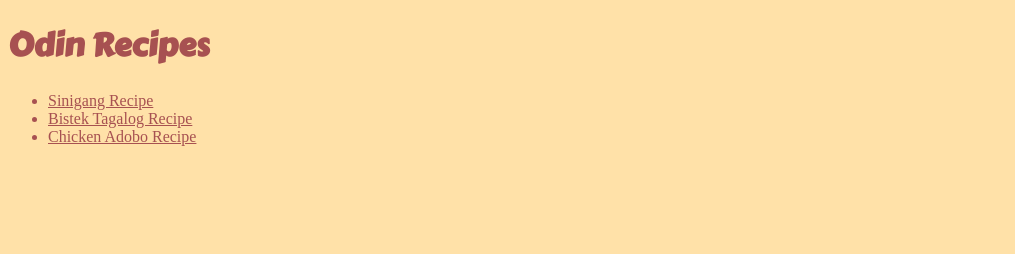
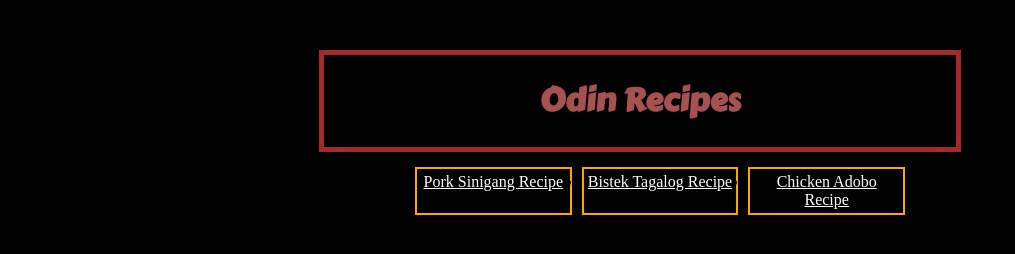
Before and after one commit to franzgregorio/odin-recipes, a plain HTML site: page index.html in a window 1280 px wide. Shown: the whole page, without its empty margins (0-1015 px from the left). Drawn offline with Linux system fonts and the light colour scheme; a web font is replaced by a local one.

Commit message:
centered items & applied flexbox rules

```diff
--- a/index.html
+++ b/index.html
@@ -18,12 +18,15 @@
   <title>Odin Recipes</title>
 </head>
 <body>
-  <h1 class="big-text">Odin Recipes</h1>
-  <ul>
-    <li><a class="recipe-name" href="./recipes/sinigang.html">Sinigang Recipe</a></li>
-    <li><a class="recipe-name" href="./recipes/bistek.html">Bistek Tagalog Recipe</a></li>
-    <li><a class="recipe-name" href="./recipes/adobo.html">Chicken Adobo Recipe</a></li>
-  </ul>
-
+  <div class="title">
+    <h1 class="big-text">Odin Recipes</h1>
+  </div>
+  <div class="items">
+    <ul>
+      <li><a class="recipe-name" href="./recipes/sinigang.html">Pork Sinigang Recipe</a></li>
+      <li><a class="recipe-name" href="./recipes/bistek.html">Bistek Tagalog Recipe</a></li>
+      <li><a class="recipe-name" href="./recipes/adobo.html">Chicken Adobo Recipe</a></li>
+    </ul>
+  </div>
 </body>
 </html>
--- a/style.css
+++ b/style.css
@@ -1,12 +1,37 @@
 * {
-  background-color: #ffe1a8;
-  color: #a75151;
+  background-color: black;
 }
 
 .big-text {
   font-family: 'Carter One', system-ui;
+  text-align: center;
+  color: #a75151;
 }
 
 .recipe-name {
   font-family: 'Laila', serif;
 }
+
+.title {
+  width: 50%;
+  margin: 50px auto 10px;
+  border: 5px solid brown;
+}
+
+ul {
+  margin: 5px auto;
+  width: 500px;
+  display: flex;
+}
+
+ul li {
+  margin: 5px;
+  border: 2px solid orange;
+  padding: 4px;
+  text-align: center;
+  flex: 1;
+}
+
+a:link, a:visited {
+  color: white;
+}
```
